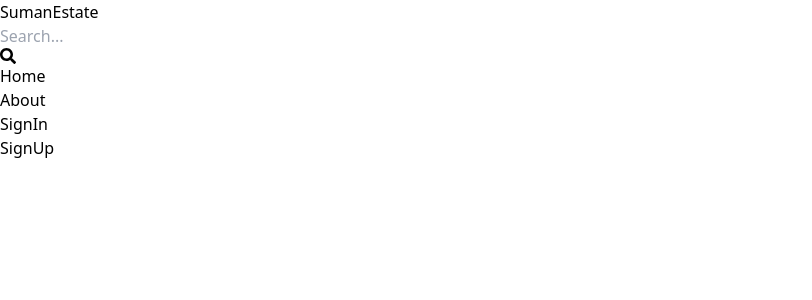
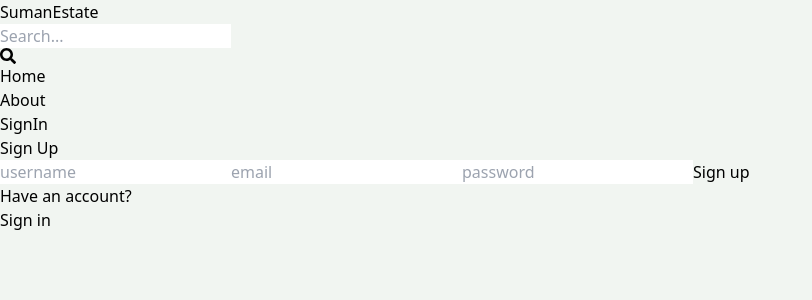
Before and after one commit to sumanchaudhary724/mern-estate, a React (Vite) app in the folder client/: page /sign-up in a window 1280 px wide. Shown: the top 300 px of the page, without its empty margins (0-812 px from the left). Built offline with nearby package versions, Linux system fonts and the light colour scheme.

Commit message:
complete sign up page ui

```diff
--- a/client/src/index.css
+++ b/client/src/index.css
@@ -1,3 +1,7 @@
 @tailwind base;
 @tailwind components;
 @tailwind utilities;
+
+body {
+  background-color: rgb(241, 245, 241);
+}
--- a/client/src/pages/SignUp.jsx
+++ b/client/src/pages/SignUp.jsx
@@ -1,9 +1,38 @@
-import React from 'react'
-
+import React from "react";
+import { Link } from "react-router-dom";
 export default function SignUp() {
   return (
-    <div>
-      SignUp
+    <div className="p-3 max-w-lg mx-auto">
+      <h1 className="text-3xl text-center font-semibold my-7">Sign Up</h1>
+      <form className="flex flex-col gap-4">
+        <input
+          type="text"
+          placeholder="username"
+          className="border p-3 rounded-lg"
+          id="username"
+        />
+        <input
+          type="email"
+          placeholder="email"
+          className="border p-3 rounded-lg"
+          id="email"
+        />
+        <input
+          type="password"
+          placeholder="password"
+          className="border p-3 rounded-lg"
+          id="password"
+        />
+        <button className="bg-slate-700 text-white p-3 rounded-lg uppercase hover:opacity-80 disabled:opacity-80">
+          Sign up
+        </button>
+        <div className="flex gap-2 mt-5">
+          <p>Have an account?</p>
+          <Link to={"/sign-in"}>
+            <span className="text-blue-700">Sign in</span>
+          </Link>
+        </div>
+      </form>
     </div>
-  )
+  );
 }
```
